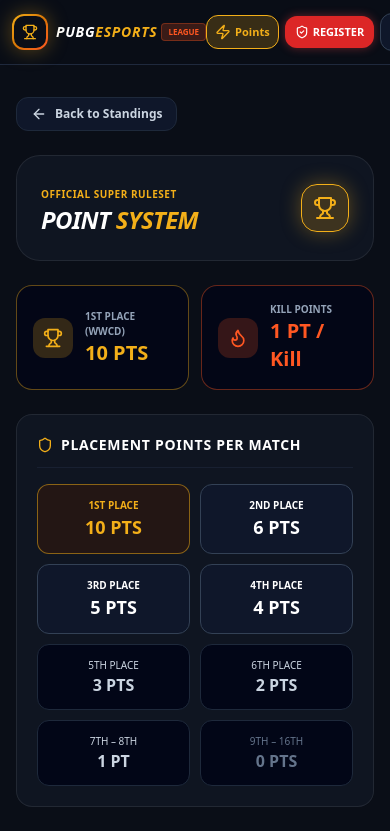
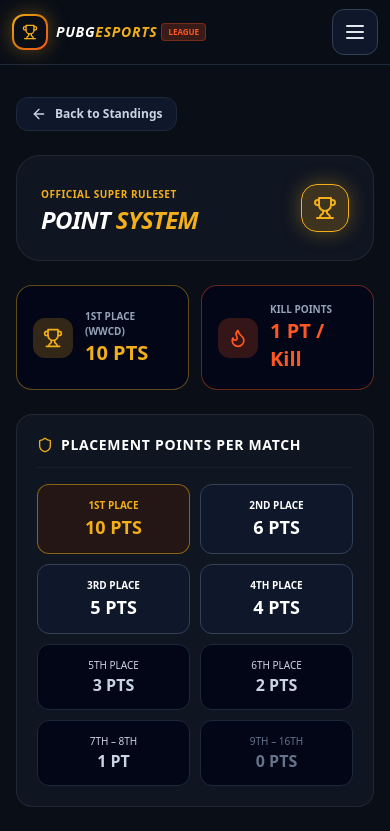
Before and after one commit to muzamilateeq/Pubg-leagues, a Next.js app: page /points in a window 390 px wide. Shown: the top 831 px of the page. Built offline with nearby package versions, Linux system fonts and the light colour scheme.

Commit message:
Remove inline mobile buttons and keep clean 3-line hamburger sidebar toggle on mobile

```diff
--- a/src/components/Navbar.tsx
+++ b/src/components/Navbar.tsx
@@ -119,45 +119,15 @@
 
           </div>
 
-          {/* Mobile Buttons Bar (Visible on mobile viewports < md) */}
-          <div className="flex md:hidden items-center gap-1.5 shrink-0">
-
-            {!isAdmin && (
-              <Link
-                href="/points"
-                onClick={markModalSeen}
-                className={`p-2 rounded-xl border text-xs font-bold flex items-center gap-1 ${
-                  isPoints
-                    ? "bg-pubg-gold/20 border-pubg-gold text-pubg-gold"
-                    : "bg-slate-900 border-slate-800 text-slate-300"
-                }`}
-                title="Point System"
-              >
-                <Zap className="w-4 h-4 text-pubg-gold" />
-                <span className="text-[11px]">Points</span>
-              </Link>
-            )}
-
-            {!isAdmin && (
-              <Link
-                href="/register"
-                onClick={markModalSeen}
-                className="px-2.5 py-2 rounded-xl bg-red-600 text-white font-black text-[11px] uppercase flex items-center gap-1 shadow-[0_0_10px_rgba(239,68,68,0.4)]"
-              >
-                <ShieldCheck className="w-3.5 h-3.5" />
-                <span>Register</span>
-              </Link>
-            )}
-
-            {/* Mobile Menu Dropdown Toggle */}
+          {/* Mobile 3-Lines Menu Toggle Button (Visible on mobile viewports < md) */}
+          <div className="flex md:hidden items-center shrink-0">
             <button
               onClick={() => setMobileMenuOpen(!mobileMenuOpen)}
-              className="p-2 rounded-xl bg-slate-900 border border-slate-700 text-slate-200"
+              className="p-2.5 rounded-xl bg-slate-900 border border-slate-700 text-slate-200 hover:bg-slate-800 transition-colors"
               aria-label="Toggle Navigation Menu"
             >
-              {mobileMenuOpen ? <X className="w-5 h-5 text-pubg-gold" /> : <Menu className="w-5 h-5 text-slate-200" />}
+              {mobileMenuOpen ? <X className="w-6 h-6 text-pubg-gold" /> : <Menu className="w-6 h-6 text-slate-200" />}
             </button>
-
           </div>
 
         </div>
```
